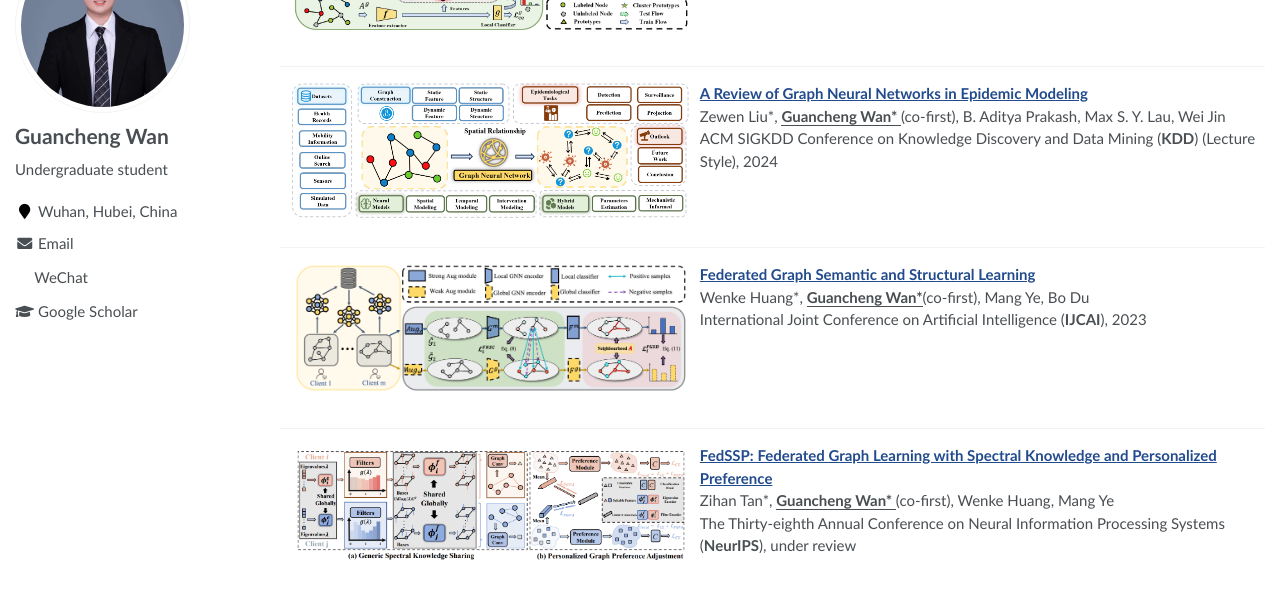
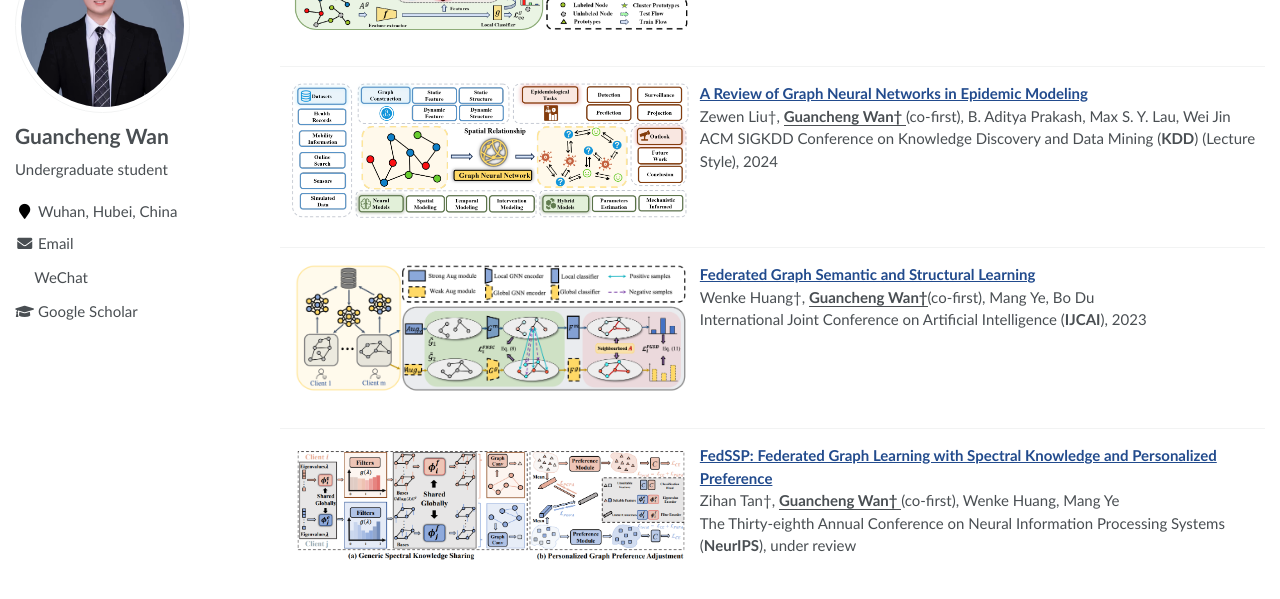
Before and after one commit to SuHui03/guanchengWan.github.io, a Jekyll site: the page built from _pages/about.md, in a window 1280 px wide and 900 px high, scrolled down 975 px. Shown: the part 153-752 px from the top of the window. Built offline with Jekyll 4.4.1, drawn with Linux system fonts in a browser that asks for light colours; part of the change alters nothing that is shown.

```diff
--- a/_pages/about.md
+++ b/_pages/about.md
@@ -104,7 +104,7 @@ hspace="10" wspace="20" src="../images/S3GCL_ICML24.png">
 hspace="10" wspace="20" src="../images/episurvey.png">
 </dt>
   <dd><a href="https://arxiv.org/abs/2403.19852"><strong>A Review of Graph Neural Networks in Epidemic Modeling</strong></a></dd>
-<dd>Zewen Liu*, <strong><u>Guancheng Wan* </u></strong>(co-first), B. Aditya Prakash, Max S. Y. Lau, Wei Jin</dd>
+<dd>Zewen Liu&dagger;, <strong><u>Guancheng Wan&dagger; </u></strong>(co-first), B. Aditya Prakash, Max S. Y. Lau, Wei Jin</dd>
     <dd>ACM SIGKDD Conference on Knowledge Discovery and Data Mining (<strong>KDD</strong>) (Lecture Style), 2024</dd>
 </dl>
 
@@ -118,7 +118,7 @@ hspace="10" wspace="20" src="../images/episurvey.png">
   <dt><img align="left" width="400"
 hspace="10"   wspace="20" src="../images/fgssl.png"></dt>
   <dd><a href="https://marswhu.github.io/publications/files/FGSSL.pdf"><strong>Federated Graph Semantic and Structural Learning</strong></a></dd>
-  <dd>Wenke Huang*, <strong><u>Guancheng Wan*</u></strong>(co-first), Mang Ye, Bo Du</dd>
+  <dd>Wenke Huang&dagger;, <strong><u>Guancheng Wan&dagger;</u></strong>(co-first), Mang Ye, Bo Du</dd>
   <dd> International Joint Conference on Artificial Intelligence (<strong>IJCAI</strong>), 2023  </dd>
 </dl>
 
@@ -136,7 +136,7 @@ hspace="10"   wspace="20" src="../images/fgssl.png"></dt>
 hspace="10" wspace="20" src="../images/FedSSP.png">
 </dt>
   <dd><a href=""><strong>FedSSP: Federated Graph Learning with Spectral Knowledge and Personalized Preference</strong></a></dd>
-<dd>Zihan Tan*, <strong><u>Guancheng Wan* </u></strong>(co-first), Wenke Huang, Mang Ye</dd>
+<dd>Zihan Tan&dagger;, <strong><u>Guancheng Wan&dagger; </u></strong>(co-first), Wenke Huang, Mang Ye</dd>
 <dd>The Thirty-eighth Annual Conference on Neural Information Processing Systems (<strong>NeurIPS</strong>), under review</dd>
 </dl>
 
```
